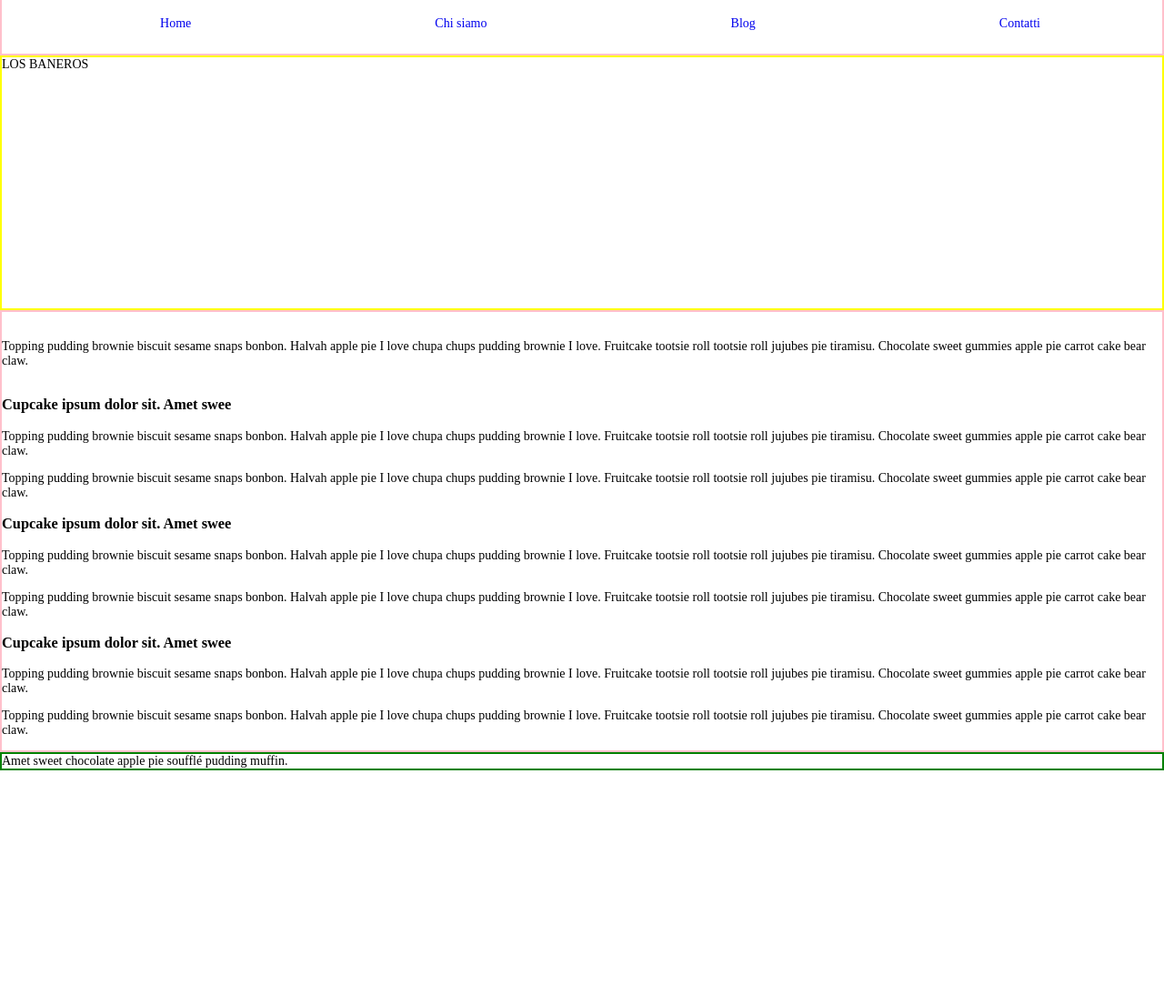
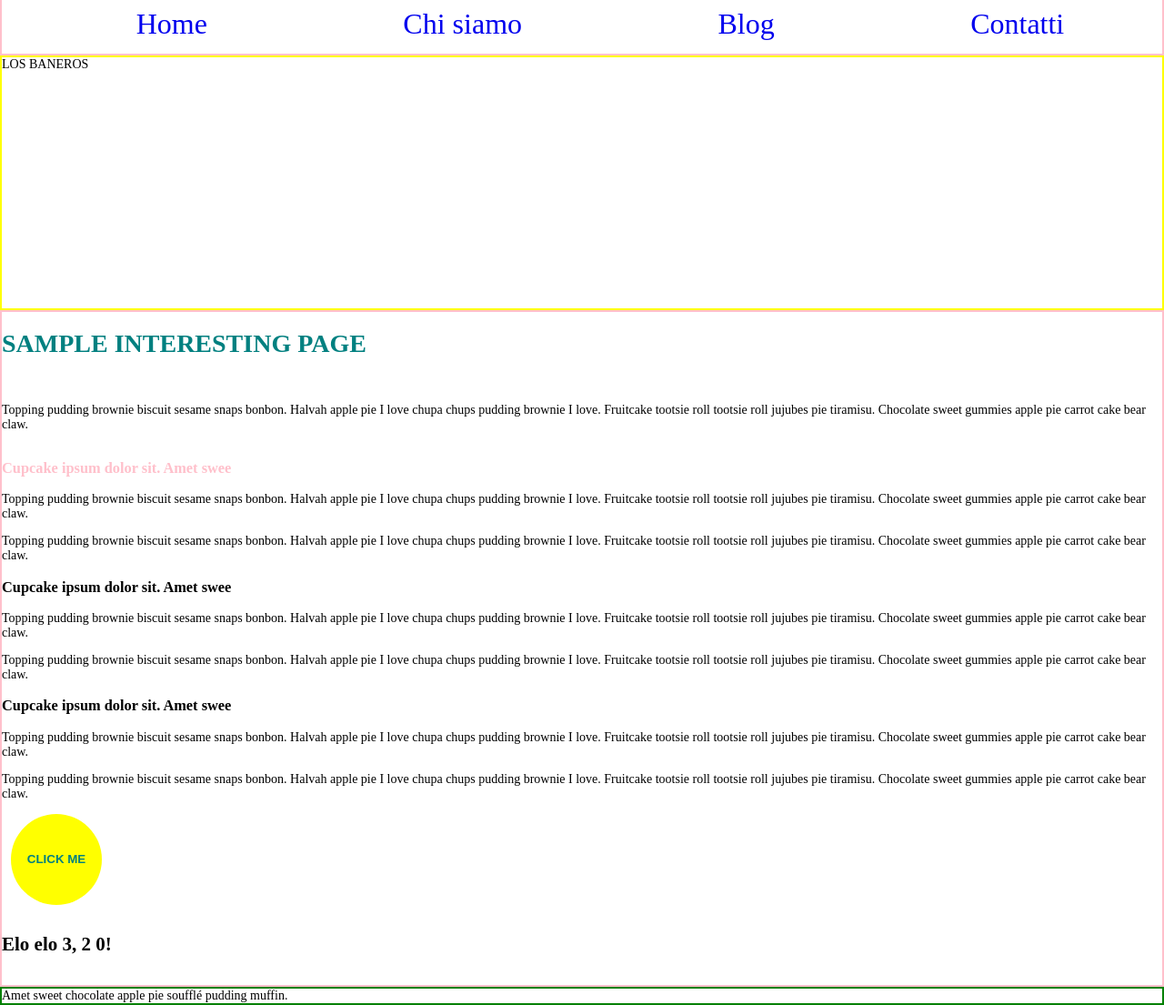
Before and after one commit to DominikaSzu/sample-page, a plain HTML site: page index.html in a window 1280 px wide. Shown: the part 9-1114 px from the top of the page at 91% size. Before the commit the page ends 856 px from the top, so only its background shows below. Drawn offline with nearby package versions, Linux system fonts and the light colour scheme.

Commit message:
Exercise with jQuery

```diff
--- a/css/styles.css
+++ b/css/styles.css
@@ -22,6 +22,7 @@ nav {
 	border: 2px pink solid;
 	position: relative;
 	display: flex;
+	font-size: 2rem;
 }
 
 .submenu-parent {
@@ -66,7 +67,6 @@ li > ul.submenu-dropdown {
 	padding-left: 0;
 	top: 100%;
 	left: 0;
-	min-width: 50px;
 }
 
 /*  Banner  */
@@ -85,6 +85,23 @@ li > ul.submenu-dropdown {
 	border: 2px solid pink;
 }
 
+.clickme {
+	width: 100px;
+	height: 100px;
+	border-radius: 50%;
+	text-transform: uppercase;
+	font-weight: bold;
+	margin-left: 10px;
+	background-color: yellow;
+	color: teal;
+	border: none;
+	outline: none;
+}
+
+.clickme:focus {
+	border: 2px solid teal;
+}
+
 /*  Footer  */
 
 footer {
--- a/index.html
+++ b/index.html
@@ -53,6 +53,7 @@
 					<p>Topping pudding brownie biscuit sesame snaps bonbon. Halvah apple pie I love chupa chups pudding brownie I love. Fruitcake tootsie roll tootsie roll jujubes pie tiramisu. Chocolate sweet gummies apple pie carrot cake bear claw.</p>
 				</div>
 			</article>
+			<button class="clickme">Click me</button>
 		</div>
 	</div>
 	<footer>Amet sweet chocolate apple pie soufflé pudding muffin.
--- a/js/app.js
+++ b/js/app.js
@@ -1,3 +1,21 @@
 $(document).ready(function() {
-	console.log('ready')
+	$(".main").prepend("<h1 class='title'>SAMPLE INTERESTING PAGE</h1>");
+	$(".title").css("color", "teal");
+	$("h3:eq(0)").css("color", "pink");
+
+	var text = $("<p>");
+	text.append("<h2>Elo elo 3, 2 0!");
+
+	$(".main").append(text);
+
+	whenEnter = () => {
+		$(".main").css("background-color", "pink");
+	}
+
+	whenLeave = () => {
+		$(".main").css("background-color", "beige");
+	}
+
+	$(".clickme").on("click", whenEnter);
+	$(".clickme").on("mouseleave", whenLeave);
 });
```
